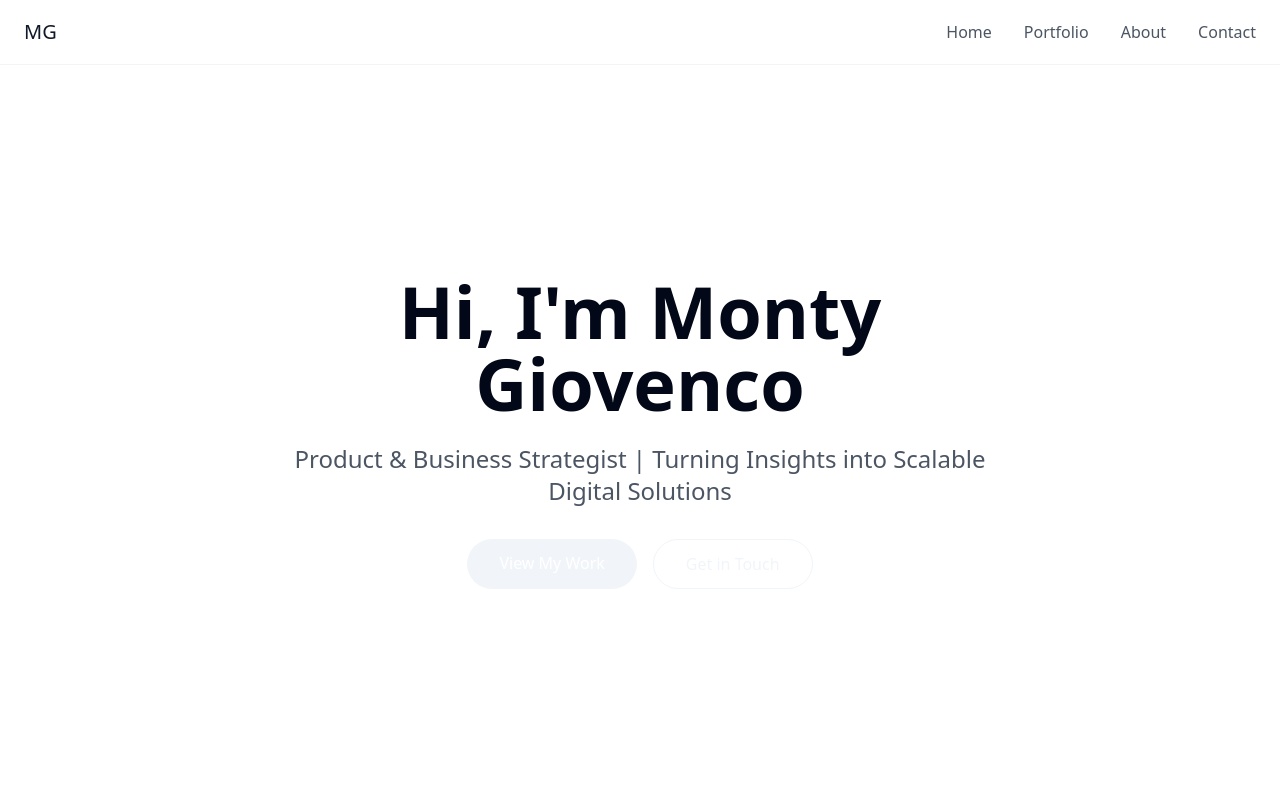
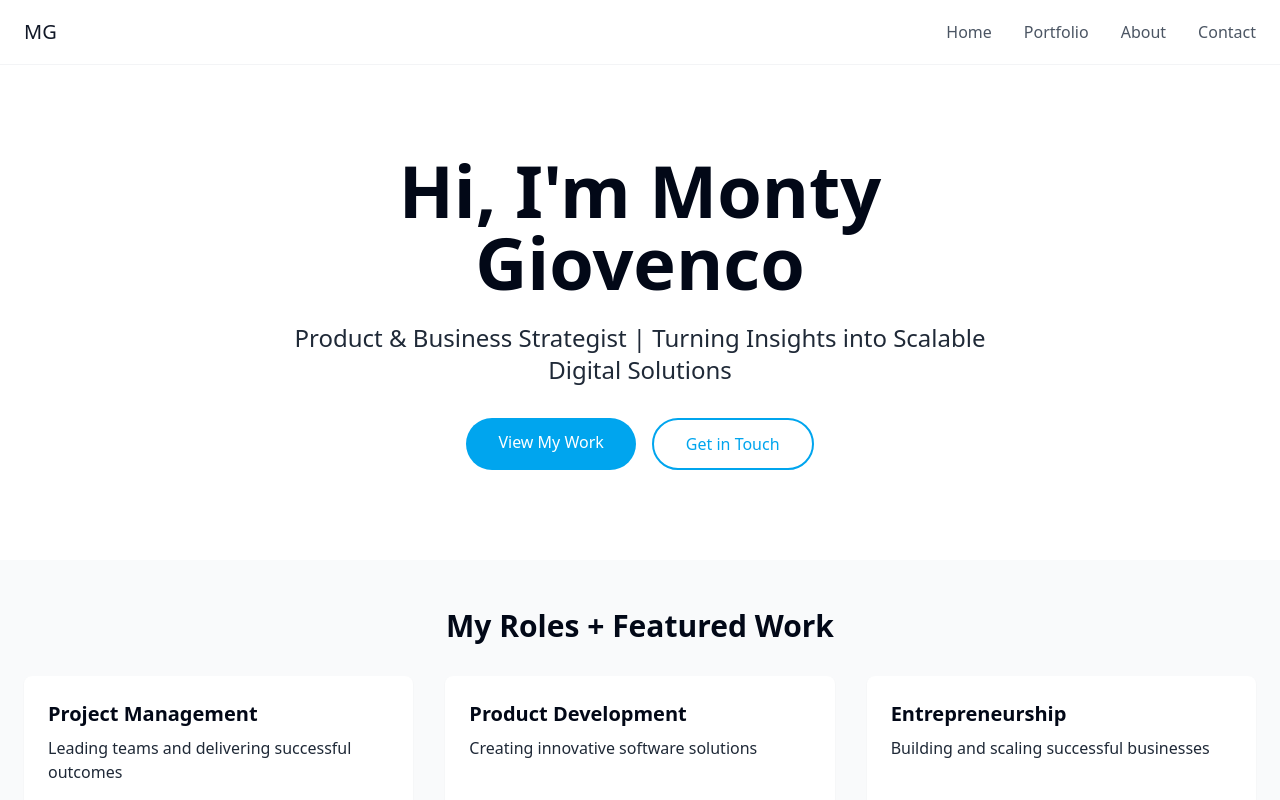
Before and after one commit to catsandsoup/monty-portfolio, a React (Vite) app: page / in a window 1280 px wide. Shown: the top 800 px of the page. Built offline with nearby package versions, Linux system fonts and the light colour scheme.

Commit message:
Improve header and button styling
Updated header and button styles to increase visibility and reduce spacing between elements.

```diff
--- a/src/components/Hero.tsx
+++ b/src/components/Hero.tsx
@@ -1,31 +1,41 @@
+
 import { motion } from "framer-motion";
 import { Link } from "react-router-dom";
+
 const Hero = () => {
-  return <section className="min-h-screen flex items-center justify-center pt-16">
+  return (
+    <section className="min-h-[70vh] flex items-center justify-center pt-16">
       <div className="container mx-auto px-6 text-center">
-        <motion.div initial={{
-        opacity: 0,
-        y: 20
-      }} animate={{
-        opacity: 1,
-        y: 0
-      }} transition={{
-        duration: 0.6
-      }} className="max-w-3xl mx-auto">
+        <motion.div
+          initial={{ opacity: 0, y: 20 }}
+          animate={{ opacity: 1, y: 0 }}
+          transition={{ duration: 0.6 }}
+          className="max-w-3xl mx-auto"
+        >
           <h1 className="text-5xl md:text-7xl font-bold mb-6">
             Hi, I'm Monty Giovenco
           </h1>
-          <p className="text-xl md:text-2xl text-gray-600 mb-8">Product &amp; Business Strategist | Turning Insights into Scalable Digital Solutions</p>
+          <p className="text-xl md:text-2xl text-gray-800 mb-8">
+            Product & Business Strategist | Turning Insights into Scalable Digital Solutions
+          </p>
           <div className="flex justify-center gap-4">
-            <Link to="/portfolio" className="bg-accent text-white px-8 py-3 rounded-full hover:bg-accent/90 transition-colors">
+            <Link
+              to="/portfolio"
+              className="bg-[#00a5ee] text-white px-8 py-3 rounded-full hover:bg-[#0094d6] transition-colors"
+            >
               View My Work
             </Link>
-            <Link to="/contact" className="border border-accent text-accent px-8 py-3 rounded-full hover:bg-accent/10 transition-colors">
+            <Link
+              to="/contact"
+              className="border-2 border-[#00a5ee] text-[#00a5ee] px-8 py-3 rounded-full hover:bg-[#00a5ee]/10 transition-colors"
+            >
               Get in Touch
             </Link>
           </div>
         </motion.div>
       </div>
-    </section>;
+    </section>
+  );
 };
+
 export default Hero;
--- a/src/pages/Index.tsx
+++ b/src/pages/Index.tsx
@@ -1,30 +1,44 @@
+
 import Hero from "@/components/Hero";
 import { Link } from "react-router-dom";
+
 const Index = () => {
-  return <main className="min-h-screen">
+  return (
+    <main className="min-h-screen">
       <Hero />
-      <section className="py-20 bg-gray-50">
+      <section className="py-12 bg-gray-50">
         <div className="container mx-auto px-6">
-          <h2 className="text-3xl font-bold text-center mb-12">My Roles + Featured Work</h2>
+          <h2 className="text-3xl font-bold text-center mb-8">My Roles + Featured Work</h2>
           <div className="grid grid-cols-1 md:grid-cols-3 gap-8">
-            <Link to="/portfolio/project-management" className="group relative overflow-hidden rounded-lg bg-white p-6 shadow-sm transition-all hover:shadow-md">
+            <Link
+              to="/portfolio/project-management"
+              className="group relative overflow-hidden rounded-lg bg-white p-6 shadow-sm transition-all hover:shadow-md"
+            >
               <h3 className="text-xl font-semibold mb-2">Project Management</h3>
-              <p className="text-gray-600">Leading teams and delivering successful outcomes</p>
-              <div className="absolute bottom-0 left-0 h-1 w-0 bg-accent transition-all group-hover:w-full" />
+              <p className="text-gray-800">Leading teams and delivering successful outcomes</p>
+              <div className="absolute bottom-0 left-0 h-1 w-0 bg-[#00a5ee] transition-all group-hover:w-full" />
             </Link>
-            <Link to="/portfolio/product-development" className="group relative overflow-hidden rounded-lg bg-white p-6 shadow-sm transition-all hover:shadow-md">
+            <Link
+              to="/portfolio/product-development"
+              className="group relative overflow-hidden rounded-lg bg-white p-6 shadow-sm transition-all hover:shadow-md"
+            >
               <h3 className="text-xl font-semibold mb-2">Product Development</h3>
-              <p className="text-gray-600">Creating innovative software solutions</p>
-              <div className="absolute bottom-0 left-0 h-1 w-0 bg-accent transition-all group-hover:w-full" />
+              <p className="text-gray-800">Creating innovative software solutions</p>
+              <div className="absolute bottom-0 left-0 h-1 w-0 bg-[#00a5ee] transition-all group-hover:w-full" />
             </Link>
-            <Link to="/portfolio/entrepreneurship" className="group relative overflow-hidden rounded-lg bg-white p-6 shadow-sm transition-all hover:shadow-md">
+            <Link
+              to="/portfolio/entrepreneurship"
+              className="group relative overflow-hidden rounded-lg bg-white p-6 shadow-sm transition-all hover:shadow-md"
+            >
               <h3 className="text-xl font-semibold mb-2">Entrepreneurship</h3>
-              <p className="text-gray-600">Building and scaling successful businesses</p>
-              <div className="absolute bottom-0 left-0 h-1 w-0 bg-accent transition-all group-hover:w-full" />
+              <p className="text-gray-800">Building and scaling successful businesses</p>
+              <div className="absolute bottom-0 left-0 h-1 w-0 bg-[#00a5ee] transition-all group-hover:w-full" />
             </Link>
           </div>
         </div>
       </section>
-    </main>;
+    </main>
+  );
 };
+
 export default Index;
```
